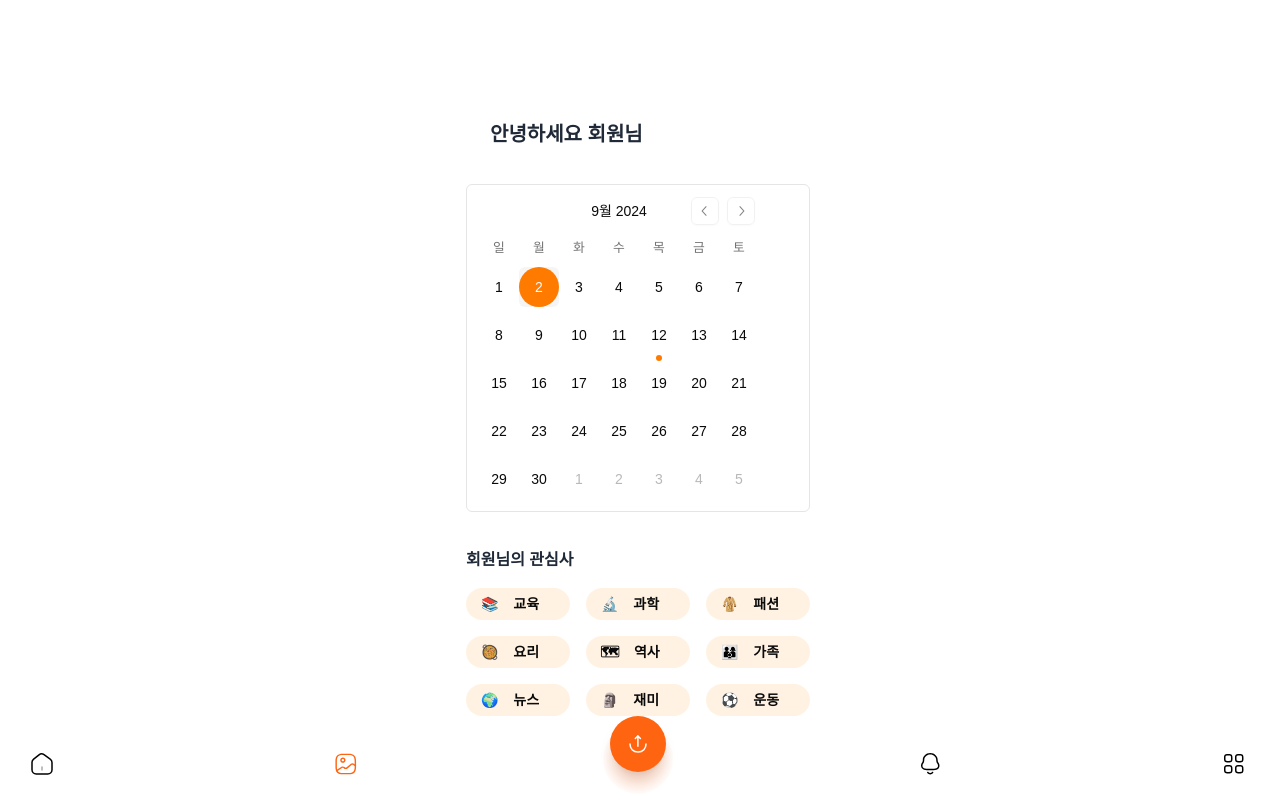
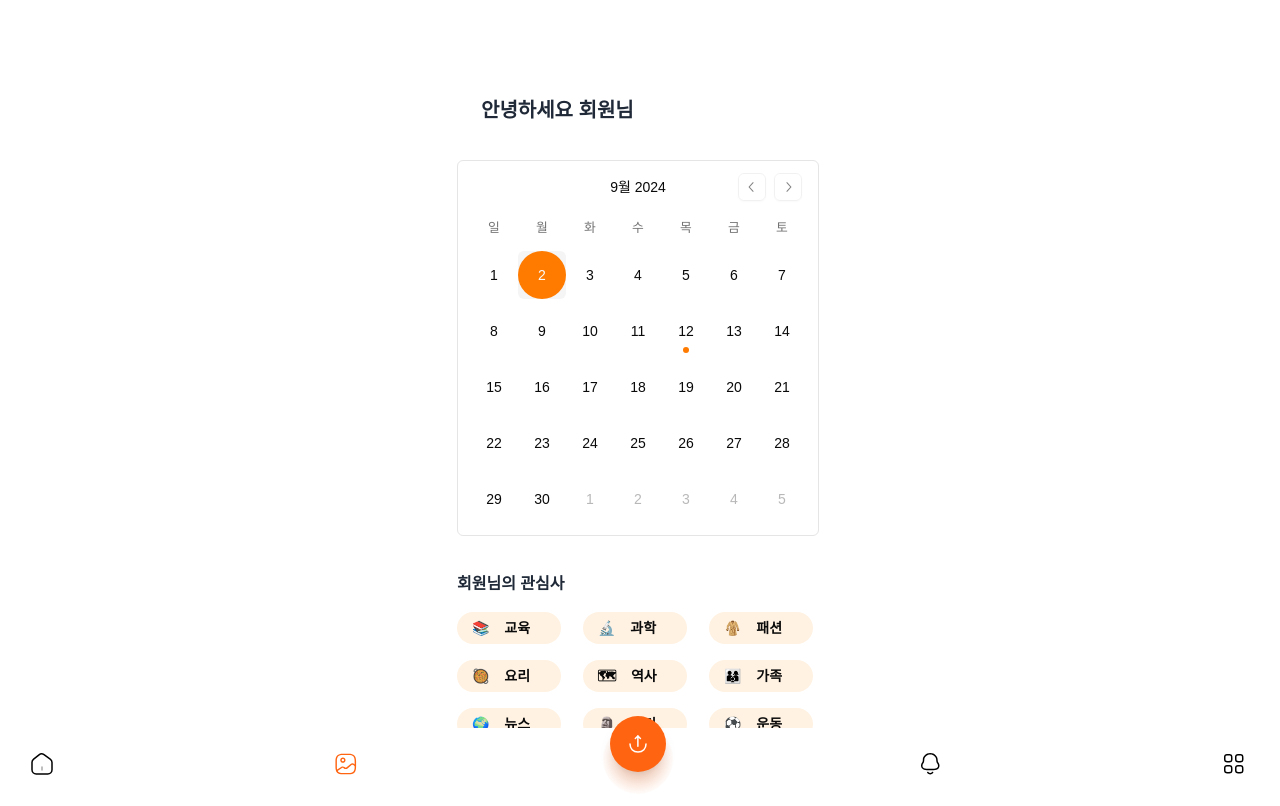
Before and after one commit to kimnerd625/onmom-client, a Next.js app: page /album in a window 1280 px wide. Built offline with nearby package versions, Linux system fonts and the light colour scheme; no server answers; a web font is replaced by a local one.

Commit message:
style: change calender head row padding

```diff
--- a/components/ui/calendar.tsx
+++ b/components/ui/calendar.tsx
@@ -38,7 +38,7 @@ function Calendar({
         nav_button_previous: "absolute right-10",
         nav_button_next: "absolute right-1",
         table: "w-full border-collapse space-y-1",
-        head_row: "flex justify-between",
+        head_row: "flex justify-between p-1",
         head_cell:
           "text-muted-foreground rounded-md w-10 font-normal text-[0.8rem]",
         row: "flex w-full mt-2",
@@ -50,7 +50,7 @@ function Calendar({
         ),
         day: cn(
           buttonVariants({ variant: "ghost" }),
-          "h-8 w-8 p-5 font-normal aria-selected:opacity-100 rounded-full"
+          "w-8 p-6 font-normal aria-selected:opacity-100 rounded-full"
         ),
         day_range_start: "day-range-start",
         day_range_end: "day-range-end",
```
